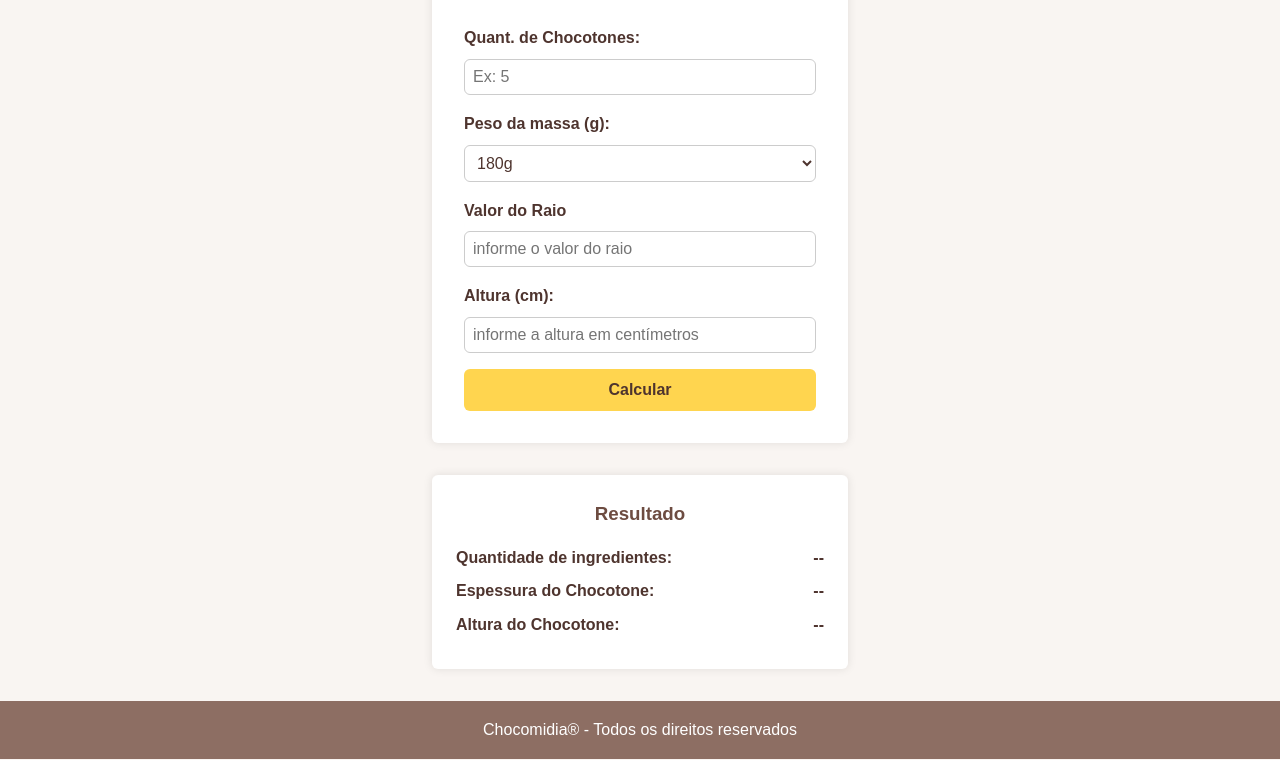
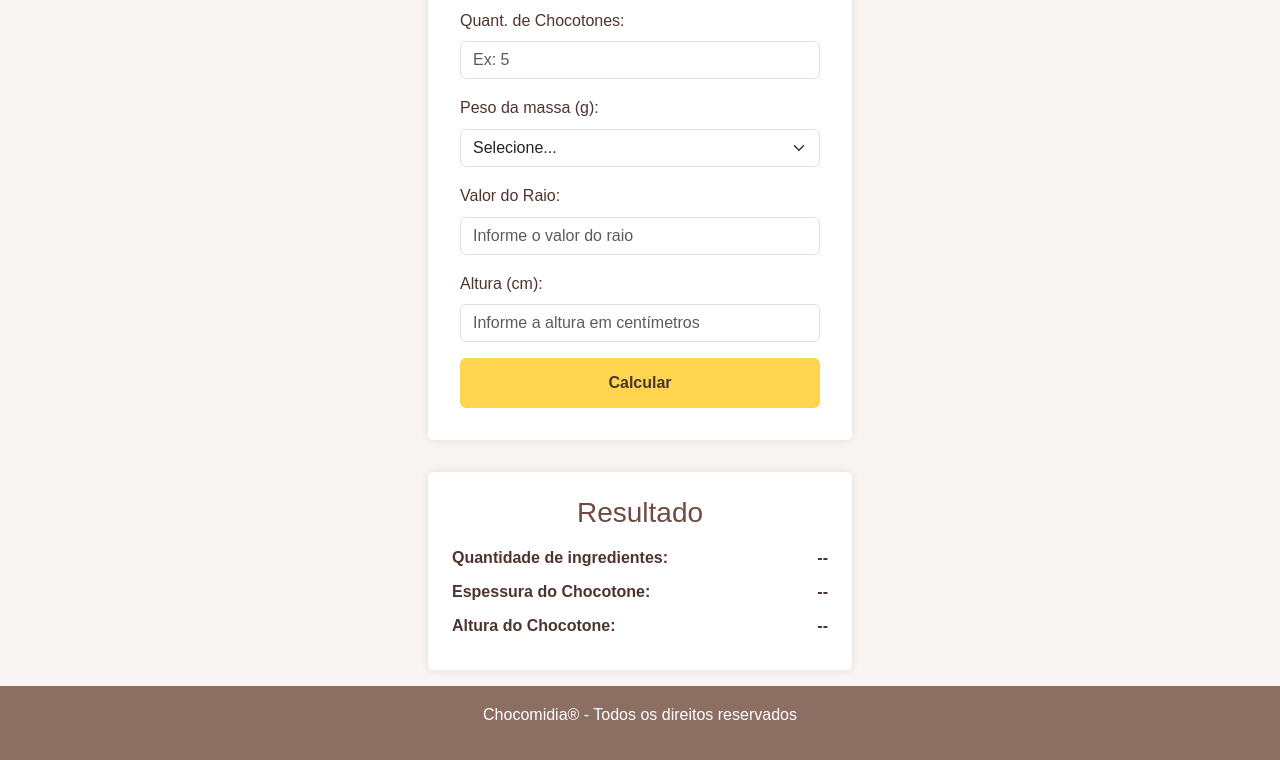
Before and after one commit to ViniB22/Chocomidia, a website built with Vite: page index.html in a window 1280 px wide. Shown: the part 185-945 px from the top of the page. Built offline with nearby package versions, Linux system fonts and the light colour scheme.

Commit message:
forms com validação

```diff
--- a/index.html
+++ b/index.html
@@ -4,76 +4,100 @@
   <meta charset="UTF-8" />
   <meta name="viewport" content="width=device-width, initial-scale=1.0" />
   <title>Chocomidia</title>
+  <!-- Bootstrap CSS -->
+  <link href="https://cdn.jsdelivr.net/npm/bootstrap@5.3.0/dist/css/bootstrap.min.css" rel="stylesheet">
+  <!-- Seu CSS customizado -->
   <link rel="stylesheet" href="styles.css" />
 </head>
 <body>
   <header>
     <nav>
-        <div id="header">
+      <div id="header" class="d-flex">
         <div class="flex-1">
-                <img src="/images/chocomidiaLogo.png" alt="">
+          <img src="/images/chocomidiaLogo.png" alt="Logo Chocomidia" class="">
         </div>
-            <div class="flex-2">
+        <div class="flex-2 text-center">
           <h1 class="logo">Chocomidia</h1>
         </div>
         <div class="flex-1">
-
+          <!-- Espaço reservado para futuros elementos -->
         </div>
       </div>
     </nav>
   </header>
 
-  <main>
+  <main class="container my-3">
     <section class="calculadora">
-      <h2>Calcular Chocotone</h2>
-      <form>
-        <div class="input-group">
-          <label for="quantidade">Quant. de Chocotones:</label>
+      <h2 class="mb-4">Calcular Chocotone</h2>
+      <form class="needs-validation" novalidate>
+        <div class="mb-3">
+          <label for="quantidade" class="form-label">Quant. de Chocotones:</label>
           <input
             type="number"
+            class="form-control"
             id="quantidade"
             name="quantidade"
             placeholder="Ex: 5"
             min="1"
+            required
           />
+          <div class="invalid-feedback">
+            Por favor, insira a quantidade.
+          </div>
         </div>
 
-        <div class="input-group">
-            <label for="peso">Peso da massa (g):</label>
-            <select id="peso" name="peso">
+        <div class="mb-3">
+          <label for="peso" class="form-label">Peso da massa (g):</label>
+          <select id="peso" name="peso" class="form-select" required>
+            <option value="">Selecione...</option>
             <option value="180">180g</option>
             <option value="440">440g</option>
             <option value="700">700g</option>
           </select>
+          <div class="invalid-feedback">
+            Selecione o peso da massa.
+          </div>
         </div>
 
-        <div class="input-group">
-            <label for="raio">Valor do Raio</label>
+        <div class="mb-3">
+          <label for="raio" class="form-label">Valor do Raio:</label>
           <input
             type="number"
+            class="form-control"
             id="raio"
             name="raio"
-              placeholder="informe o valor do raio"
+            placeholder="Informe o valor do raio"
             min="0.01"
+            step="0.01"
+            required
           />
+          <div class="invalid-feedback">
+            Por favor, informe um valor válido.
+          </div>
         </div>
 
-        <div class="input-group">
-            <label for="altura">Altura (cm):</label>
+        <div class="mb-3">
+          <label for="altura" class="form-label">Altura (cm):</label>
           <input
             type="number"
+            class="form-control"
             id="altura"
             name="altura"
-              placeholder="informe a altura em centímetros"
+            placeholder="Informe a altura em centímetros"
             min="0.01"
+            step="0.01"
+            required
           />
+          <div class="invalid-feedback">
+            Por favor, informe um valor válido.
+          </div>
         </div>
 
-        <button type="button" class="btn-calcular">Calcular</button>
+        <button type="submit" class="btn-calcular">Calcular</button>
       </form>
     </section>
 
-    <section class="resultado">
+    <section class="resultado mt-4">
       <h3>Resultado</h3>
       <div class="resultado-item">
         <span>Quantidade de ingredientes:</span>
@@ -90,10 +114,32 @@
     </section>
   </main>
 
-  <footer>
+  <footer class="text-center py-3  text-white">
     <p>Chocomidia&reg; - Todos os direitos reservados</p>
   </footer>
 
+  <!-- Bootstrap JS Bundle (inclui Popper) -->
+  <script src="https://cdn.jsdelivr.net/npm/bootstrap@5.3.0/dist/js/bootstrap.bundle.min.js"></script>
+
+  <!-- Script para ativar a validação do Bootstrap -->
+  <script>
+    (function () {
+      'use strict'
+      // Seleciona todos os formulários que queremos aplicar a validação customizada do Bootstrap
+      var forms = document.querySelectorAll('.needs-validation')
+      // Itera sobre eles e previne o envio se algum campo estiver inválido
+      Array.prototype.slice.call(forms)
+        .forEach(function (form) {
+          form.addEventListener('submit', function (event) {
+            if (!form.checkValidity()) {
+              event.preventDefault()
+              event.stopPropagation()
+            }
+            form.classList.add('was-validated')
+          }, false)
+        })
+    })()
+  </script>
   <script src="script.js"></script>
 </body>
 </html>
--- a/styles.css
+++ b/styles.css
@@ -45,7 +45,7 @@
   /* Cabeçalho */
   header {
     background-color: var(--primary-color);
-    padding: 1rem 0;
+    padding: 0.7rem 0;
     display: flex;
     justify-content: center;
   }
@@ -179,7 +179,7 @@
   /* Rodapé fixado ao final (usando flex) */
   footer {
     text-align: center;
-    padding: 1rem;
+    padding: 0.5rem;
     background-color: var(--secondary-color);
     color: var(--white);
   }
```
Lines whose indentation alone changed are shown as unchanged.
